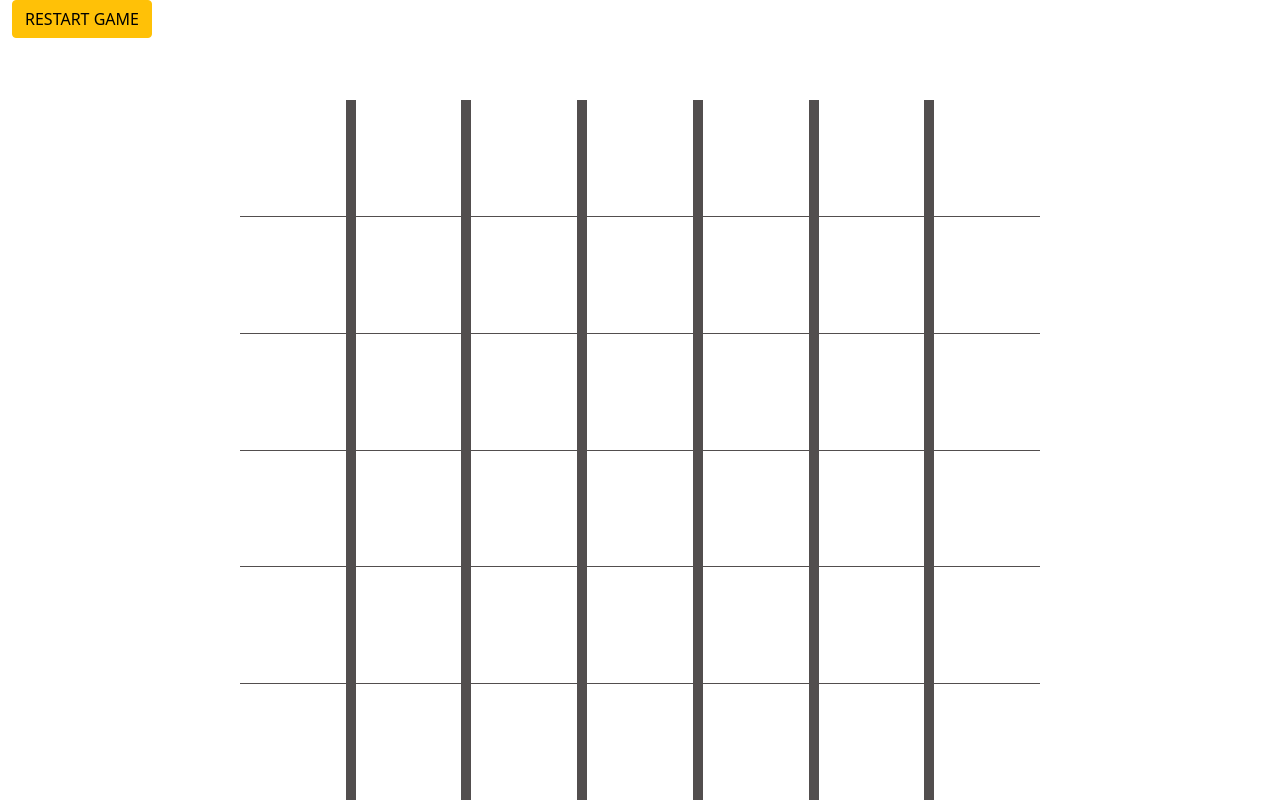
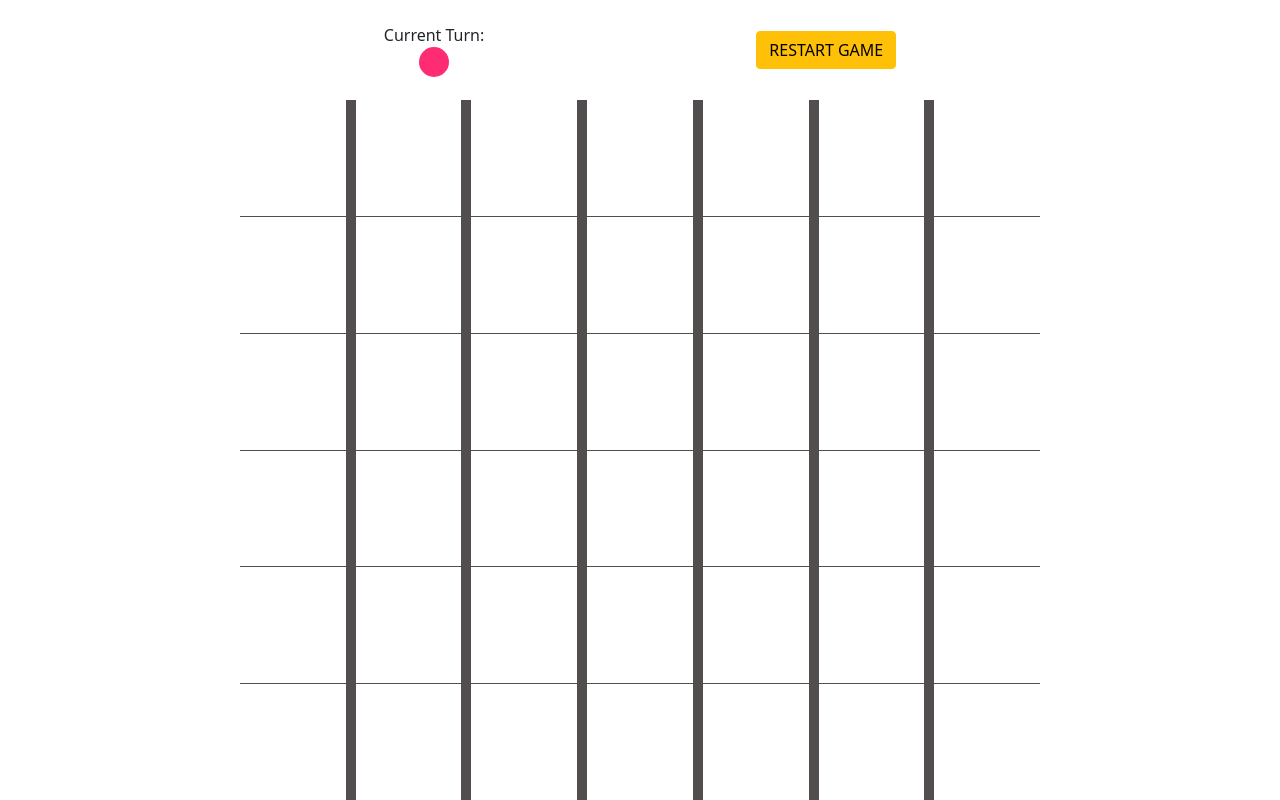
Before and after one commit to gabrielmlf/c4-web, an Angular app: page / in a window 1280 px wide. Built offline with nearby package versions, Linux system fonts and the light colour scheme.

Commit message:
fix: :bug: Fix for a bug where the game restart button was not restarting current player

```diff
--- a/src/app/game.service.ts
+++ b/src/app/game.service.ts
@@ -7,14 +7,14 @@ import { Subject } from 'rxjs';
 export class GameService {
   private result$ = new Subject<any>();
   private restart$ = new Subject<any>();
-  private playerTurn$ = new Subject<boolean>();
+  private newTurn$ = new Subject<boolean>();
   private isPlayerOneTurn:boolean = true;
   restart = this.restart$.asObservable();
   result = this.result$.asObservable();
-  playerTurn = this.playerTurn$.asObservable();
+  newTurn = this.newTurn$.asObservable();
 
   constructor() {
-    this.playerTurn$.next(true)
+    this.newTurn$.next(true)
   }
 
   getCurrentPlayer():number {
@@ -23,7 +23,7 @@ export class GameService {
 
   turnFinished() {
     this.isPlayerOneTurn = !this.isPlayerOneTurn;
-    this.playerTurn$.next(this.isPlayerOneTurn)
+    this.newTurn$.next(this.isPlayerOneTurn)
   }
 
   gameWon(player: any) {
@@ -31,6 +31,8 @@ export class GameService {
   }
 
   gameRestarted(){
+    this.isPlayerOneTurn = true
+    this.newTurn$.next(true)
     this.restart$.next(true);
   }
 }
--- a/src/app/header/header.component.html
+++ b/src/app/header/header.component.html
@@ -1,3 +1,9 @@
 <div class="header">
+  <div>
+    <span>Current Turn:</span>
+    <div *ngIf="isPlayer1Turn" class="playerOneIndicator"></div>
+    <div *ngIf="!isPlayer1Turn" class="playerTwoIndicator"></div>
+  </div>
+
     <button class="btn btn-warning" (click)="restart()">RESTART GAME</button>
   </div>
--- a/src/app/header/header.component.scss
+++ b/src/app/header/header.component.scss
@@ -1,3 +1,23 @@
 .header{
     min-height: 100px;
+    display: flex;
+    align-items: center;
+    justify-content: center;
+    gap: 17rem;
 }
+
+.playerOneIndicator {
+    margin: auto;
+    height: 30px;
+    width: 30px;
+    border-radius: 50%;
+    background-color: #ff2b73;
+}
+
+.playerTwoIndicator {
+    margin: auto;
+    height: 30px;
+    width: 30px;
+    border-radius: 50%;
+    background-color: #ffcd37;
+}
--- a/src/app/header/header.component.ts
+++ b/src/app/header/header.component.ts
@@ -7,10 +7,14 @@ import { GameService } from '../game.service';
   styleUrls: ['./header.component.scss']
 })
 export class HeaderComponent implements OnInit {
+  isPlayer1Turn:boolean = true
 
   constructor(private gameService: GameService) { }
 
   ngOnInit(): void {
+    this.gameService.newTurn.subscribe(()=>{
+      this.isPlayer1Turn = this.gameService.getCurrentPlayer() == 1 ? true : false;
+    })
   }
 
   restart() {
```
